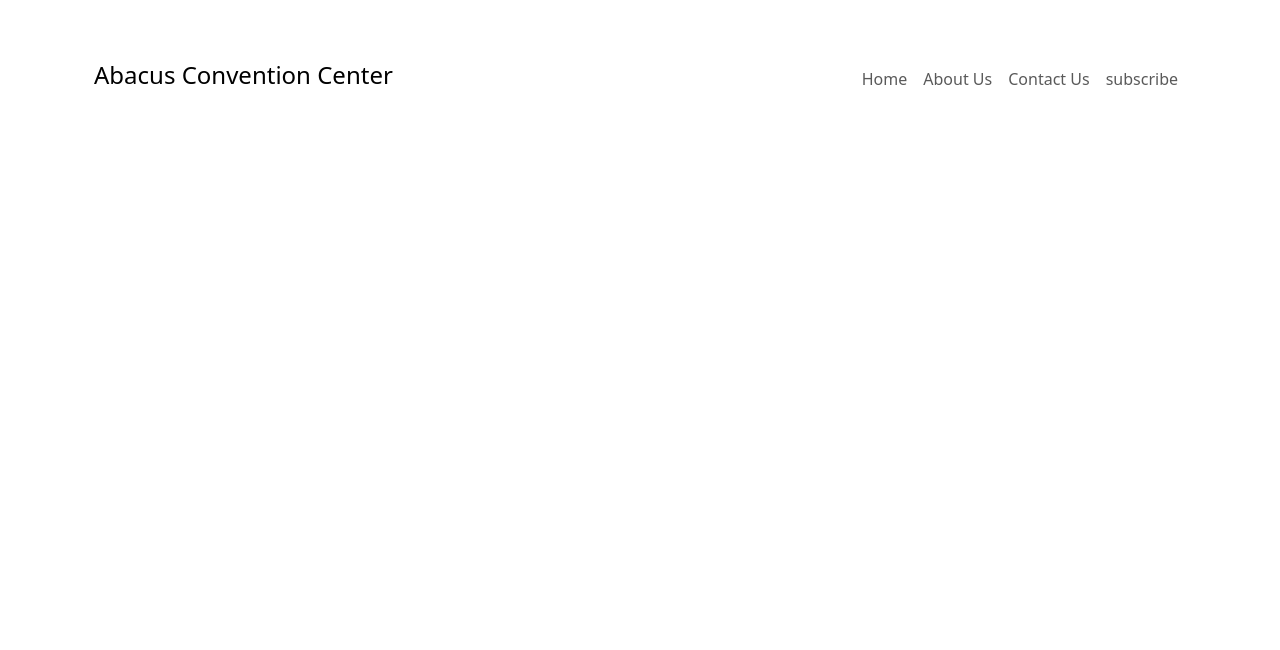
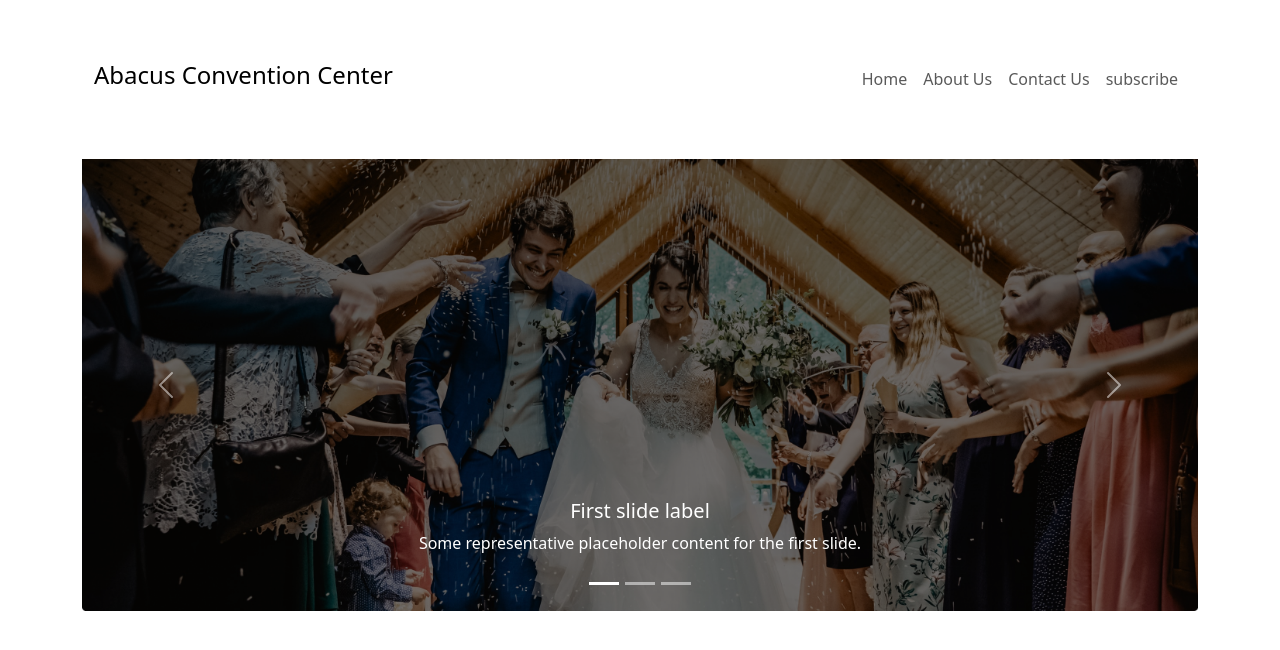
Before and after one commit to TR1rafy/convention-center, a plain HTML site: page index.html in a window 1280 px wide. Drawn offline with nearby package versions, Linux system fonts and the light colour scheme.

Commit message:
carousel added

```diff
--- a/index.html
+++ b/index.html
@@ -46,7 +46,50 @@
          </div>
     </section>
  </header>
- <main></main>
+ <main>
+    <section>
+        <div class="container">
+            <div id="carouselExampleCaptions" class="carousel slide">
+                <div class="carousel-indicators">
+                  <button type="button" data-bs-target="#carouselExampleCaptions" data-bs-slide-to="0" class="active" aria-current="true" aria-label="Slide 1"></button>
+                  <button type="button" data-bs-target="#carouselExampleCaptions" data-bs-slide-to="1" aria-label="Slide 2"></button>
+                  <button type="button" data-bs-target="#carouselExampleCaptions" data-bs-slide-to="2" aria-label="Slide 3"></button>
+                </div>
+                <div class="carousel-inner">
+                  <div class="carousel-item active">
+                    <img src="images/banner.png" class="d-block w-100" alt="...">
+                    <div class="carousel-caption d-none d-md-block">
+                      <h5>First slide label</h5>
+                      <p>Some representative placeholder content for the first slide.</p>
+                    </div>
+                  </div>
+                  <div class="carousel-item">
+                    <img src="images/w-1.jpg" class="d-block w-100" alt="...">
+                    <div class="carousel-caption d-none d-md-block">
+                      <h5>Second slide label</h5>
+                      <p>Some representative placeholder content for the second slide.</p>
+                    </div>
+                  </div>
+                  <div class="carousel-item">
+                    <img src="images/w-2.jpg" class="d-block w-100" alt="...">
+                    <div class="carousel-caption d-none d-md-block">
+                      <h5>Third slide label</h5>
+                      <p>Some representative placeholder content for the third slide.</p>
+                    </div>
+                  </div>
+                </div>
+                <button class="carousel-control-prev" type="button" data-bs-target="#carouselExampleCaptions" data-bs-slide="prev">
+                  <span class="carousel-control-prev-icon" aria-hidden="true"></span>
+                  <span class="visually-hidden">Previous</span>
+                </button>
+                <button class="carousel-control-next" type="button" data-bs-target="#carouselExampleCaptions" data-bs-slide="next">
+                  <span class="carousel-control-next-icon" aria-hidden="true"></span>
+                  <span class="visually-hidden">Next</span>
+                </button>
+              </div>
+        </div>
+    </section>
+ </main>
  <footer></footer>
 
 
```
Also changed, not shown: images/w-1.jpg (added), images/w-2.jpg (added).
